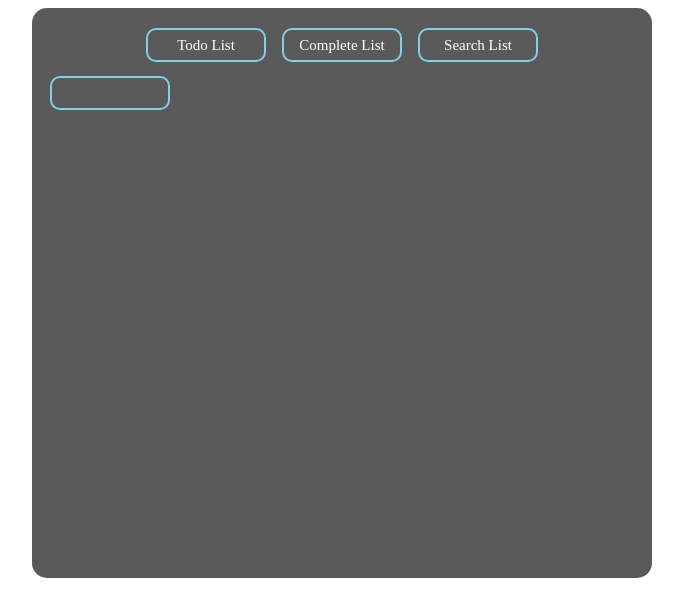
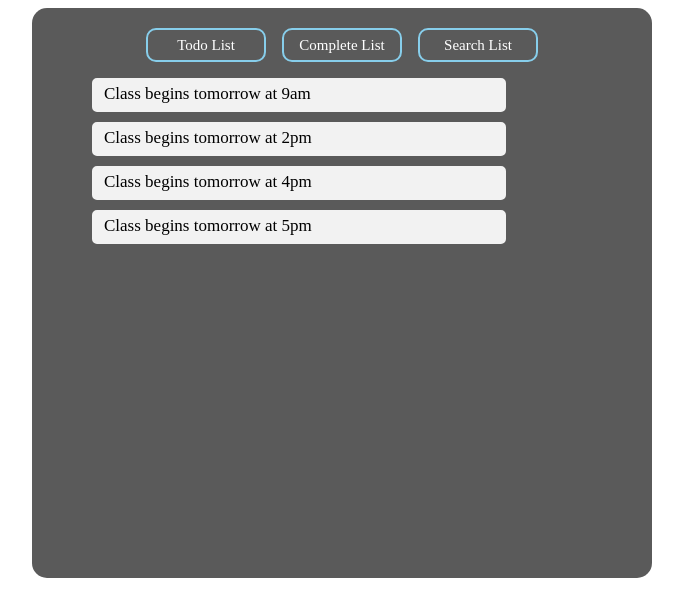
Before and after one commit to devym-37/todoList, a React (Create React App) app: page /#/pastlist in a window 1280 px wide. Shown: the top 616 px of the page, without its empty margins (298-981 px from the left). Built offline with nearby package versions, Linux system fonts and the light colour scheme.

Commit message:
regist work

```diff
--- a/src/Component/fakeList.js
+++ b/src/Component/fakeList.js
@@ -18,5 +18,20 @@ export const fakeList = [
     id: 3,
     text: "Return the books by 4:00 tomorrow",
     complete: false
+  },
+  {
+    id: 4,
+    text: "Class begins tomorrow at 2pm",
+    complete: true
+  },
+  {
+    id: 5,
+    text: "Class begins tomorrow at 4pm",
+    complete: true
+  },
+  {
+    id: 6,
+    text: "Class begins tomorrow at 5pm",
+    complete: true
   }
 ];
--- /dev/null
+++ b/src/Component/realTask.js
@@ -0,0 +1 @@
+export const taskList = [];
--- a/src/Page/Current/CurrentView.js
+++ b/src/Page/Current/CurrentView.js
@@ -1,13 +1,16 @@
 import React from "react";
 import CurrentViewEntry from "./CurrentViewEntry";
 import { fakeList } from "../../Component/fakeList";
+import { taskList } from "../../Component/realTask";
 
+let numberId = 0;
 export default class extends React.Component {
   constructor(props) {
     super(props);
     this.state = {
       todoText: "",
-      todoList: fakeList
+      todoList: fakeList, // 화면 출력을 위한 fakedata
+      taskList: taskList // 실제 데이터베이스
     };
     this.todoslist = this.todoslist.bind(this);
     this.addTodo = this.addTodo.bind(this);
@@ -19,32 +22,39 @@ export default class extends React.Component {
     });
   }
   addTodo() {
-    const { todoText, todoList } = this.state;
+    const { todoText, taskList } = this.state;
+    if (todoText.length === 0) return alert("내용을 입력하세요");
     const todos = {
-      content: todoText,
+      id: numberId++,
+      text: todoText,
       complete: false
     };
-    const newTodo = { ...todoList, todos };
-    this.setState = newTodo;
+    const newTodo = [...taskList, todos];
+    this.setState({ taskList: newTodo, todoText: "" });
   }
   onChange(e) {
     this.setState({ todoText: e.target.value });
   }
   render() {
-    const { todoList } = this.state;
+    const { todoText, taskList } = this.state;
     const { onChange, addTodo } = this;
+    console.log(taskList);
     return (
       <div className="viewEntry">
         <input
           className="input"
           type="text"
           placeholder="New Todo"
+          value={todoText}
           onChange={onChange}
-          onChangeText={todoList}
-          onKeyDown={e => (e.keyCode === 13 ? addTodo : null)}
+          onKeyDown={e => (e.keyCode === 13 ? addTodo() : null)}
         />
-        <button className="inputBtn">input</button>
-        {todoList.map(todos => (
+        <button className="inputBtn" onClick={() => addTodo()}>
+          input
+        </button>
+        {taskList
+          .filter(item => !item.complete)
+          .map(todos => (
             <CurrentViewEntry
               text={todos.text}
               complete={todos.complete}
--- a/src/Page/Current/CurrentViewEntry.js
+++ b/src/Page/Current/CurrentViewEntry.js
@@ -4,7 +4,6 @@ const CurrentViewEntry = props => (
   <div>
     <div className="todolist">
       <div className="textbox">{props.complete !== true ? props.text : ""}</div>
-      <button className="checkBtn">Check</button>
     </div>
   </div>
 );
--- a/src/Page/Past/PastView.js
+++ b/src/Page/Past/PastView.js
@@ -1,17 +1,31 @@
 import React from "react";
 import PastViewEntry from "./PastViewEntry";
+import { fakeList } from "../../Component/fakeList";
 
 export default class extends React.Component {
   constructor(props) {
     super(props);
     this.state = {
-      todoText: "text",
-      complete: false,
-      todoList: {}
+      todoText: "",
+      todoList: fakeList
     };
   }
   render() {
-    const { todoText, complete } = this.state;
-    return <PastViewEntry text={todoText} />;
+    const { todoList } = this.state;
+    const { onChange, addTodo } = this;
+    return (
+      <div className="viewEntry">
+        {todoList
+          .filter(item => item.complete)
+          .map(todos => (
+            <PastViewEntry
+              text={todos.text}
+              complete={todos.complete}
+              onChange={onChange}
+              key={todos.id}
+            />
+          ))}
+      </div>
+    );
   }
 }
--- a/src/Page/Past/PastViewEntry.js
+++ b/src/Page/Past/PastViewEntry.js
@@ -1,8 +1,10 @@
 import React from "react";
 
-const PastViewEntry = ({ todoText, complete }) => (
+const PastViewEntry = props => (
   <div>
-    <span className="lilist">{todoText}</span>
+    <div className="todolist">
+      <div className="textbox">{props.complete === true ? props.text : ""}</div>
+    </div>
   </div>
 );
 
--- a/src/style.css
+++ b/src/style.css
@@ -52,6 +52,7 @@
 }
 .input {
   margin-left: 50px;
+  margin-bottom: 20px;
   width: 400px;
   height: 30px;
   padding-left: 10px;
@@ -80,7 +81,7 @@
   margin-top: 10px;
   display: flex;
   position: relative;
-  width: 350px;
+  width: 410px;
   height: 30px;
   border-radius: 5px;
   border: 2px solid #f2f2f2;
@@ -97,11 +98,3 @@
   text-align: center;
   justify-content: center;
 }
-.checkBtn {
-  display: flex;
-  text-align: center;
-  justify-content: center;
-  border-radius: 5px;
-  border: 2px solid skyblue;
-  background-color: rgba(0, 0, 0, 0);
-}
```
Lines whose indentation alone changed are shown as unchanged.
